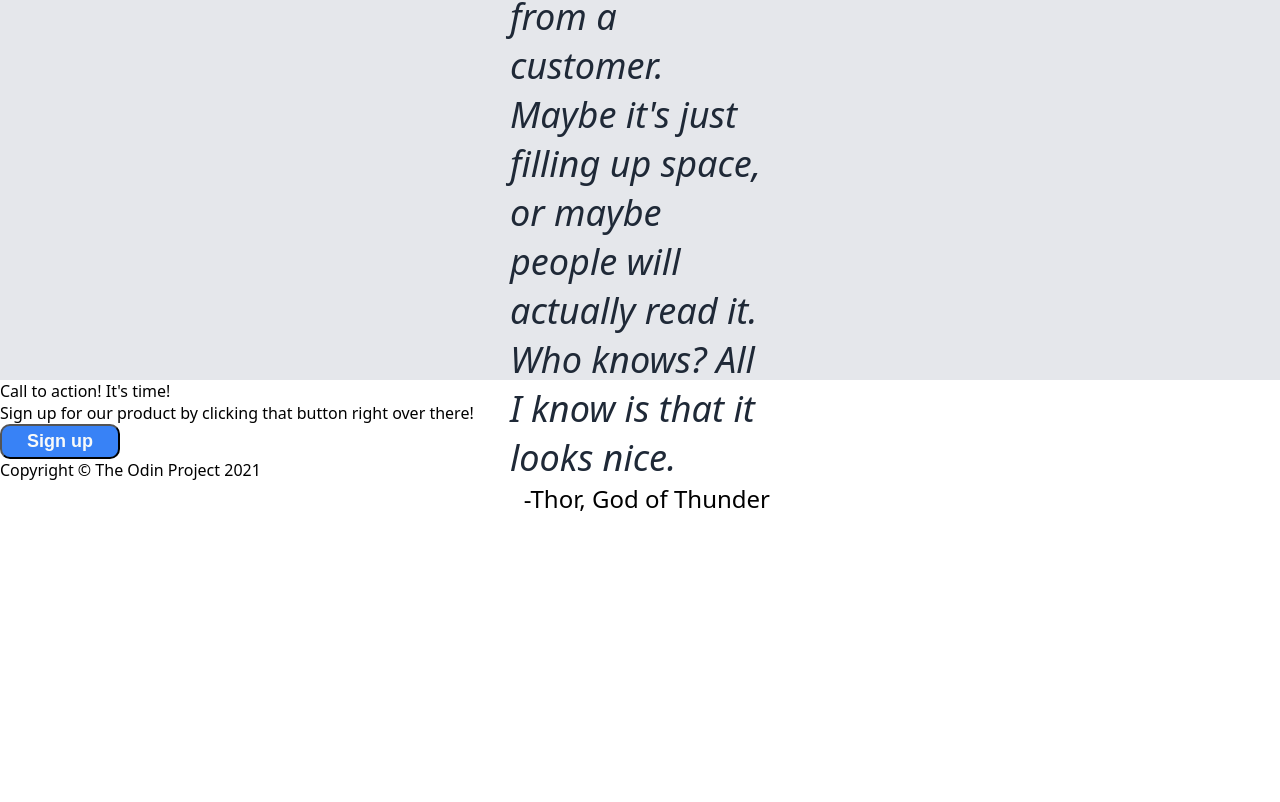
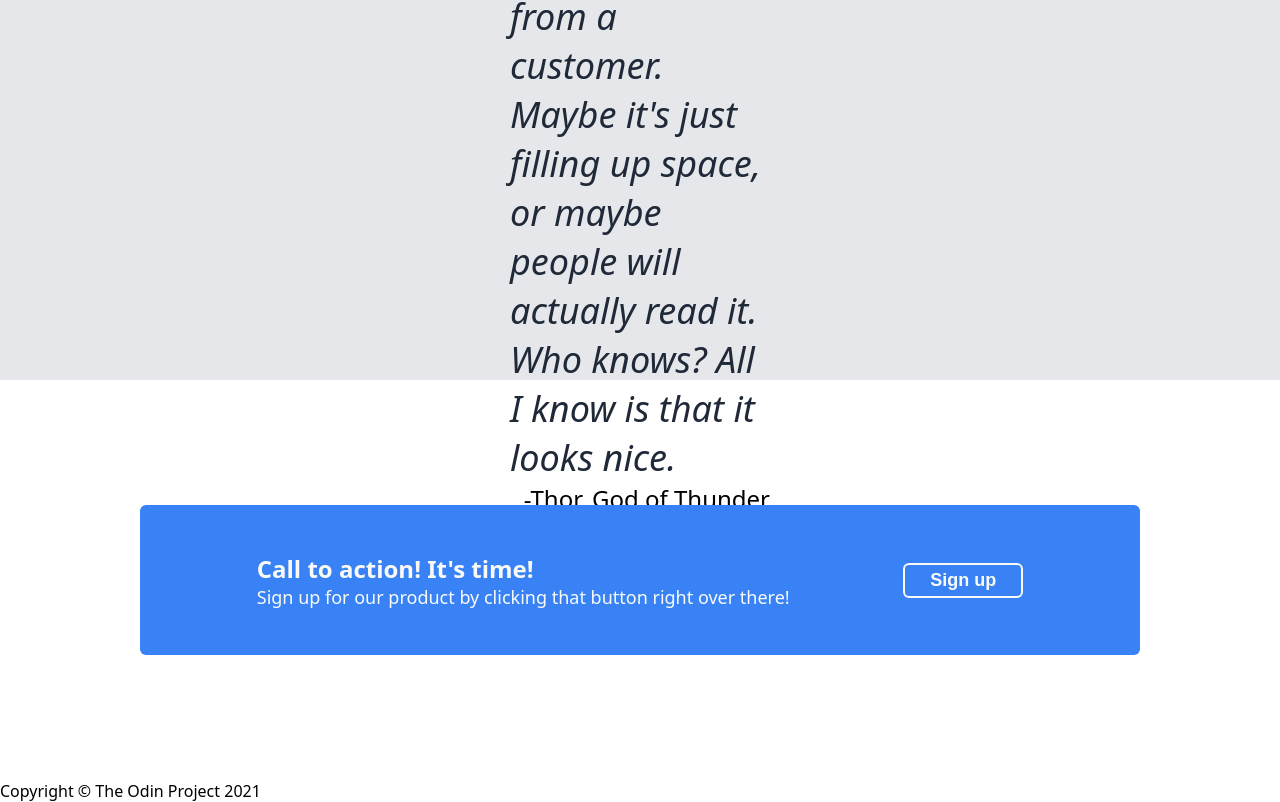
Before and after one commit to anto-nella-22/landing-page, a plain HTML site: page index.html in a window 1280 px wide. Shown: the part 1005-1807 px from the top of the page. Before the commit the page ends 1520 px from the top, so only its background shows below. Drawn offline with Linux system fonts and the light colour scheme.

Commit message:
Edit index.html and style.css

```diff
--- a/index.html
+++ b/index.html
@@ -58,11 +58,15 @@
             <div class="author">-Thor, God of Thunder</div>
         </div>
 
-        <div>
-            <div>
-                <div>Call to action! It's time!</div>
-                <div>Sign up for our product by clicking that button right over there!</div>
-                <button>Sign up</button>
+        <div class="gen-container">
+            <div class="container-2">
+                <div class="textbox">
+                    <div class="text2">Call to action! It's time!</div>
+                    <div class="text3">Sign up for our product by clicking that button right over there!</div>
+                </div>
+                <div class="lowb">
+                    <button class="low-button">Sign up</button>
+                </div>
             </div>
         </div>
     </body>
--- a/style.css
+++ b/style.css
@@ -70,6 +70,7 @@ button {
     font-weight: 700;
     padding: 5px 25px;
     border-radius: 10px;
+    border-style: none;
 }
 
 .right-side {
@@ -170,3 +171,57 @@ button {
     font-size: 24px;
     font-weight: 500;
 }
+
+
+/* fourth block */
+.gen-container {
+    height: 400px;
+    display: flex;
+    justify-content: center;
+    align-items: center;
+}
+
+.container-2 {
+    background-color: #3882F6;
+    border-radius: 6px;
+    height: 150px;
+    width: 1000px;
+    display: flex;
+    justify-content: space-around;
+
+}
+
+.textbox {
+    display: flex;
+    flex-direction: column;
+    justify-content: center;
+}
+
+.text2 {
+    color: #F9FAF8;
+    font-size: 24px;
+    font-weight: 700;
+    margin-left: 60px;
+
+}
+
+.text3 {
+    color: #F9FAF8;
+    font-size: 18px;
+    font-weight: 300;
+    margin-left: 60px;
+
+}
+
+.lowb {
+    display: flex;
+    align-items: center;
+    margin-right: 60px;
+}
+
+.low-button {
+    border-color: #F9FAF8;
+    border-radius: 6px;
+    border-width: 2px;
+    border-style: solid;
+}
```
